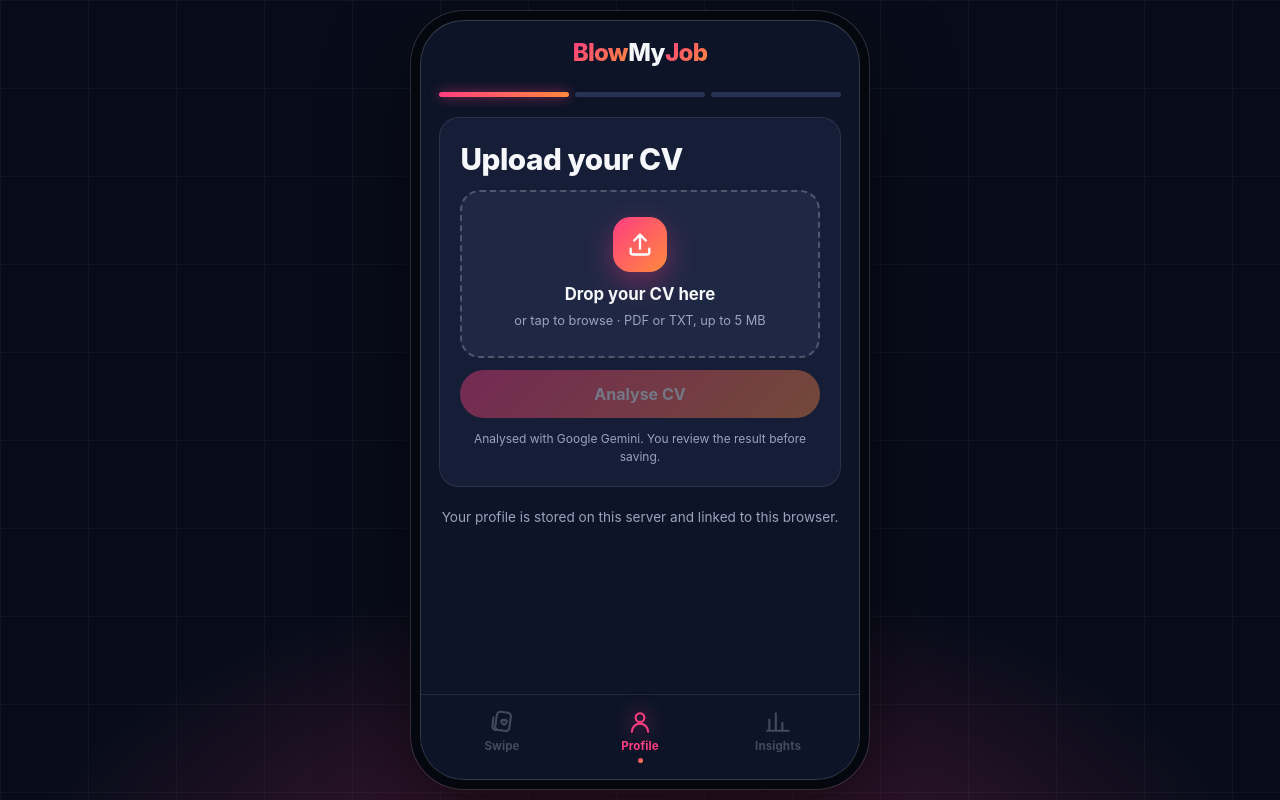
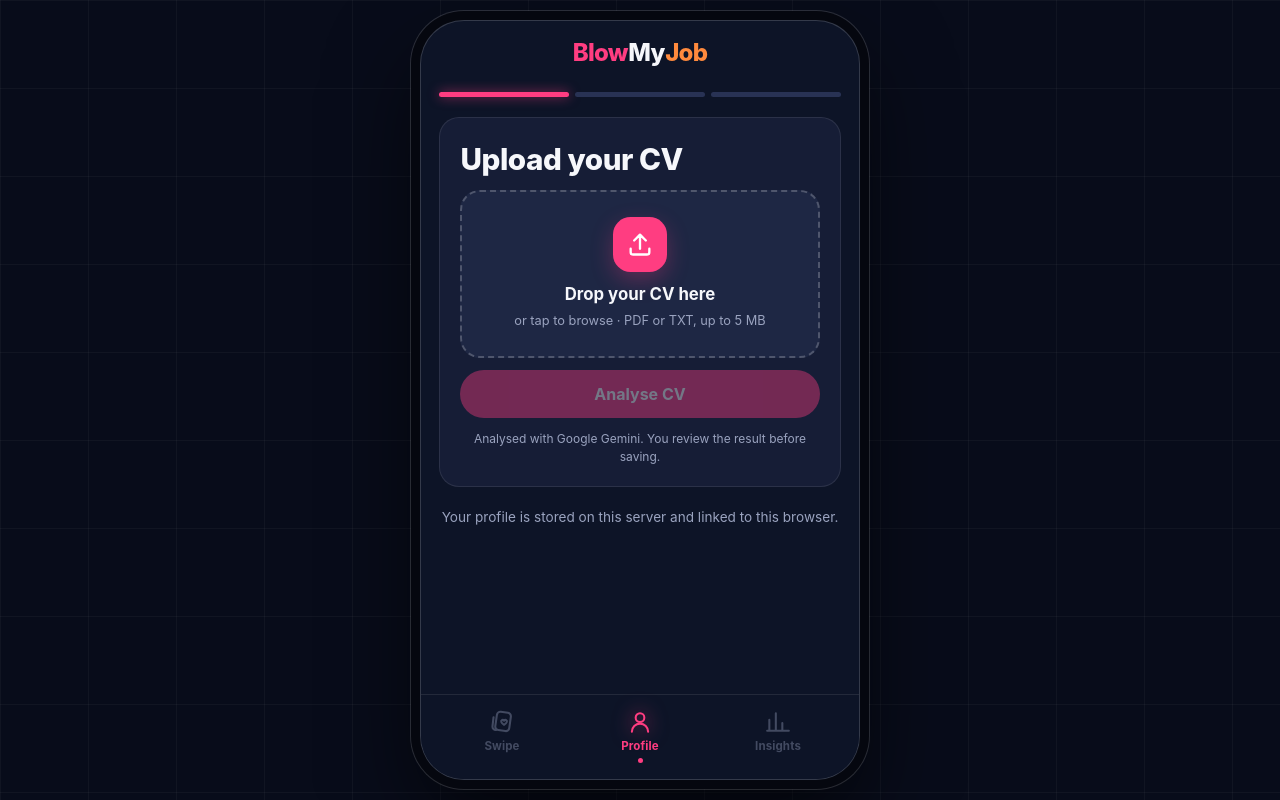
Before and after one commit to zardan4/cs201-hackathon, a Flask app: page /onboarding in a window 1280 px wide. Run offline with Flask 3, Linux system fonts and the light colour scheme; some libraries are stand-ins or nearby versions.

Commit message:
style(ui): flat colors instead of gradients

```diff
--- a/web/app/static/insights/insights.css
+++ b/web/app/static/insights/insights.css
@@ -1,4 +1,4 @@
-/* Insights tab: dark dashboard, featured gradient metric, salary chart, upgrade cards. */
+/* Insights tab: dark dashboard, featured metric, salary chart, upgrade cards. */
 .insights-heading { margin: .25rem 0 1.25rem; }
 .insights-heading h1 { margin-bottom: .15rem; }
 .insights-heading > p { color: var(--muted); margin-bottom: .75rem; }
@@ -14,7 +14,7 @@
 .metric small { display: block; margin-top: .4rem; color: var(--muted); font-size: .7rem; }
 .metric.featured {
   grid-column: 1 / -1; position: relative; overflow: hidden; padding: 1.35rem; border: 0;
-  background: linear-gradient(135deg, #e0116a 0%, #ff6b3d 100%); box-shadow: var(--glow);
+  background: var(--pink); box-shadow: var(--glow);
 }
 .metric.featured::after { content: ""; position: absolute; width: 130px; height: 130px; right: -30px; top: -36px; border-radius: 1.6rem; background: rgba(255, 255, 255, .15); transform: rotate(24deg); }
 .metric.featured p, .metric.featured small { position: relative; z-index: 1; color: rgba(255, 255, 255, .85); }
@@ -45,7 +45,7 @@ td { font-variant-numeric: tabular-nums; text-align: right; }
 .upgrade-card { margin: 0; padding: 1.1rem 1.2rem; }
 .recommendation-rank { display: inline-grid; place-items: center; width: 2rem; height: 2rem; border-radius: .7rem; background: var(--grad); color: #fff; font-size: .8rem; font-weight: 800; float: right; }
 .upgrade-card h3 { font-size: 1.2rem; margin: .1rem 0 .4rem; overflow-wrap: anywhere; }
-.upgrade-gain { font-size: 1.8rem; font-weight: 850; letter-spacing: -.02em; margin: .2rem 0 0; background: linear-gradient(135deg, #3ddc97, #b8f35a); -webkit-background-clip: text; background-clip: text; color: transparent; }
+.upgrade-gain { font-size: 1.8rem; font-weight: 850; letter-spacing: -.02em; margin: .2rem 0 0; color: var(--green); }
 .upgrade-gain small { font-size: .8rem; font-weight: 600; -webkit-text-fill-color: var(--muted); }
 .upgrade-card dl { margin: .75rem 0 0; font-size: .85rem; }
 .upgrade-card dl div { display: flex; justify-content: space-between; gap: .75rem; padding: .35rem 0; border-top: 1px solid var(--line); }
--- a/web/app/static/profile/base.css
+++ b/web/app/static/profile/base.css
@@ -1,5 +1,5 @@
 /* BlowMyJob design system. Dark, Tinder-style app shell; colours come from the logo
-   (navy #0d1427, hot pink -> orange gradient). Tab stylesheets reuse these tokens. */
+   (navy #0d1427, hot pink and orange, flat). Tab stylesheets reuse these tokens. */
 :root {
   --bg: #0d1427;
   --bg-deep: #080c1a;
@@ -11,11 +11,12 @@
   --muted: #9aa3bf;
   --pink: #ff3d81;
   --orange: #ff8a3d;
-  --grad: linear-gradient(135deg, #ff3d81 0%, #ff8a3d 100%);
-  --grad-soft: linear-gradient(135deg, rgba(255, 61, 129, .18), rgba(255, 138, 61, .18));
+  /* Flat accent colours (kept under the old token names). Gradients are avoided on purpose. */
+  --grad: var(--pink);
+  --grad-soft: rgba(255, 61, 129, .14);
   --green: #3ddc97;
   --red: #ff5468;
-  --glow: 0 10px 30px rgba(255, 61, 129, .38);
+  --glow: 0 8px 22px rgba(255, 61, 129, .28);
   --radius: 1.25rem;
   --font: "Inter", ui-sans-serif, system-ui, -apple-system, "SF Pro Display", "Segoe UI", Roboto, sans-serif;
   color-scheme: dark;
@@ -29,7 +30,6 @@ html { height: 100%; -webkit-text-size-adjust: 100%; }
 body {
   margin: 0; min-height: 100%; color: var(--ink);
   background:
-    radial-gradient(900px 500px at 50% 115%, rgba(255, 61, 129, .30), transparent 70%),
     linear-gradient(rgba(255, 255, 255, .035) 1px, transparent 1px) 0 0 / 100% 88px,
     linear-gradient(90deg, rgba(255, 255, 255, .035) 1px, transparent 1px) 0 0 / 88px 100%,
     var(--bg-deep);
@@ -61,7 +61,8 @@ dd { margin: 0 0 1rem; overflow-wrap: anywhere; }
 .brand { display: inline-flex; align-items: center; gap: .55rem; text-decoration: none; }
 .brand__mark { width: 36px; height: 36px; border-radius: .7rem; object-fit: cover; box-shadow: 0 4px 14px rgba(255, 61, 129, .35); }
 .brand__word { font-size: 1.3rem; font-weight: 850; letter-spacing: -.03em; color: var(--ink); }
-.brand__blow, .brand__job { background: var(--grad); -webkit-background-clip: text; background-clip: text; color: transparent; }
+.brand__blow { color: var(--pink); }
+.brand__job { color: var(--orange); }
 .brand__my { margin: 0 .02em; }
 main { flex: 1; min-height: 0; overflow-y: auto; overscroll-behavior: contain; padding: .5rem 1.15rem 1.5rem; scrollbar-width: none; }
 main::-webkit-scrollbar { display: none; }
@@ -69,7 +70,7 @@ main::-webkit-scrollbar { display: none; }
 /* ---------- Bottom tab bar ---------- */
 .tab-bar {
   flex: none; display: grid; grid-template-columns: repeat(3, 1fr); padding: .45rem .75rem calc(.55rem + env(safe-area-inset-bottom));
-  background: linear-gradient(180deg, rgba(13, 20, 39, 0), var(--bg) 35%); border-top: 1px solid var(--line);
+  background: var(--bg); border-top: 1px solid var(--line);
 }
 .tab-bar a, .tab-bar .locked-tab {
   display: flex; flex-direction: column; align-items: center; gap: .15rem; padding: .45rem .25rem;
--- a/web/app/static/profile/profile.css
+++ b/web/app/static/profile/profile.css
@@ -1,6 +1,6 @@
 /* Profile tab: Tinder-style profile card (cover, avatar, About, Stack) + saved jobs. */
 .me { position: relative; background: var(--surface); border: 1px solid var(--line); border-radius: 1.75rem; overflow: hidden; margin-bottom: 1.25rem; padding-bottom: 1.25rem; }
-.me__cover { position: relative; height: 130px; background: linear-gradient(135deg, #e0116a 0%, #ff6b3d 100%); overflow: hidden; }
+.me__cover { position: relative; height: 130px; background: var(--pink); overflow: hidden; }
 .me__cover::before, .me__cover::after { content: ""; position: absolute; border-radius: 1.2rem; background: rgba(255, 255, 255, .15); }
 .me__cover::before { width: 110px; height: 110px; right: -24px; top: -34px; transform: rotate(22deg); }
 .me__cover::after { width: 70px; height: 70px; left: 22px; bottom: -30px; transform: rotate(-16deg); background: rgba(0, 0, 0, .14); }
@@ -14,7 +14,7 @@
 .me__sub { margin: .25rem 0 0; color: var(--muted); font-size: .9rem; }
 .me__stats { display: grid; grid-template-columns: repeat(3, 1fr); gap: .6rem; margin: 1.1rem 1.25rem 0; }
 .me__stats div { display: flex; flex-direction: column-reverse; align-items: center; padding: .65rem .25rem; background: var(--surface-2); border-radius: 1rem; }
-.me__stats dd { margin: 0; font-size: 1.35rem; font-weight: 850; background: var(--grad); -webkit-background-clip: text; background-clip: text; color: transparent; }
+.me__stats dd { margin: 0; font-size: 1.35rem; font-weight: 850; color: var(--pink); }
 .me__stats dt { font-size: .68rem; font-weight: 700; letter-spacing: .1em; text-transform: uppercase; color: var(--muted); }
 .label { margin: 1.35rem 1.25rem .4rem; font-size: .72rem; font-weight: 750; letter-spacing: .14em; text-transform: uppercase; color: var(--muted); }
 .me__about { margin: 0 1.25rem; color: #d3d8ea; font-size: .95rem; overflow-wrap: anywhere; }
@@ -37,7 +37,7 @@
 .profile-saved-job h3 a { color: var(--ink); text-decoration: none; }
 .profile-saved-job h3 a:hover { color: var(--orange); }
 .saved-company, .saved-location { color: var(--muted); font-size: .8rem; margin: 0; }
-.saved-salary { grid-column: 3; grid-row: 1; font-size: .88rem; font-weight: 800; background: var(--grad); -webkit-background-clip: text; background-clip: text; color: transparent; white-space: nowrap; }
+.saved-salary { grid-column: 3; grid-row: 1; font-size: .88rem; font-weight: 800; color: var(--pink); white-space: nowrap; }
 .saved-location { grid-column: 2 / -1; }
 .saved-skills { grid-column: 1 / -1; display: flex; flex-wrap: wrap; gap: .3rem; list-style: none; padding: 0; margin: .3rem 0 0; }
 .saved-skills li { padding: .12rem .55rem; background: rgba(255, 255, 255, .07); border-radius: 99px; font-size: .72rem; font-weight: 650; color: #c3c9de; }
```
Also changed, not shown: web/app/static/swipe/swipe.css (+10 -10 lines).
